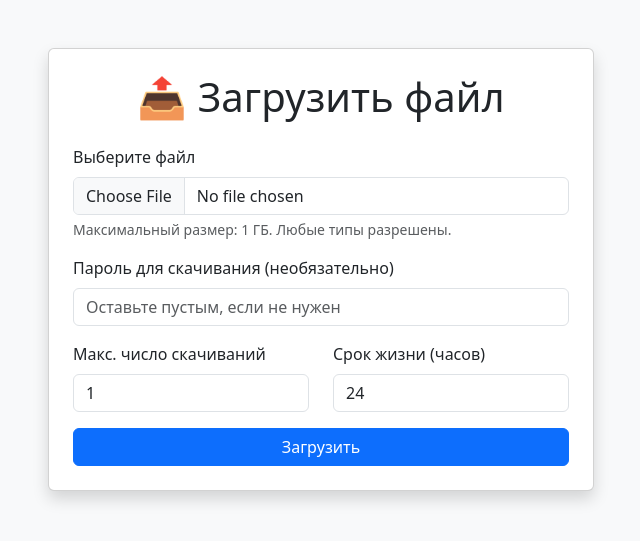
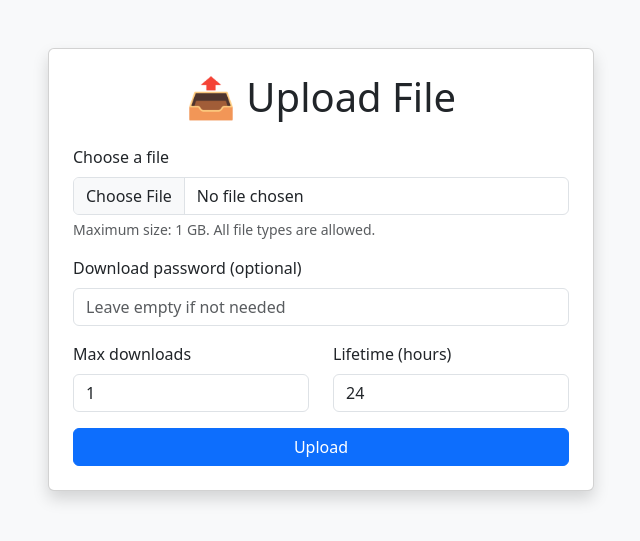
Before and after one commit to wert72536-blip/file-hosting, a Flask app: page / in a window 1280 px wide. Shown: the top 541 px of the page, without its empty margins (319-959 px from the left). Run offline with Flask 3, Linux system fonts and the light colour scheme; data that the repository does not hold is empty; some libraries are stand-ins or nearby versions.

Commit message:
index.html

```diff
--- a/templates/index.html
+++ b/templates/index.html
@@ -1,9 +1,9 @@
 <!DOCTYPE html>
-<html lang="ru">
+<html lang="en">
 <head>
     <meta charset="UTF-8">
     <meta name="viewport" content="width=device-width, initial-scale=1.0">
-    <title>Файлообменник</title>
+    <title>File Sharing</title>
     <link href="https://cdn.jsdelivr.net/npm/bootstrap@5.3.0/dist/css/bootstrap.min.css" rel="stylesheet">
 </head>
 <body class="bg-light">
@@ -12,20 +12,20 @@
             <div class="col-md-8 col-lg-6">
                 <div class="card shadow">
                     <div class="card-body p-4">
-                        <h1 class="text-center mb-4">📤 Загрузить файл</h1>
+                        <h1 class="text-center mb-4">📤 Upload File</h1>
 
                         {% if error %}
                         <div class="alert alert-danger">{{ error }}</div>
                         {% endif %}
                         {% if success %}
                         <div class="alert alert-success">
-                            <p>Файл успешно загружен!</p>
-                            <p><strong>Ссылка для скачивания:</strong><br>
+                            <p>File uploaded successfully!</p>
+                            <p><strong>Download link:</strong><br>
                             <a href="{{ link }}" target="_blank">{{ link }}</a></p>
                             {% if password_set %}
-                            <p class="mb-0 text-warning">Для скачивания потребуется пароль.</p>
+                            <p class="mb-0 text-warning">A password is required to download.</p>
                             {% endif %}
-                            <button class="btn btn-sm btn-outline-secondary mt-2" onclick="navigator.clipboard.writeText('{{ link }}')">📋 Копировать ссылку</button>
+                            <button class="btn btn-sm btn-outline-secondary mt-2" onclick="navigator.clipboard.writeText('{{ link }}')">📋 Copy link</button>
                         </div>
                         {% endif %}
 
@@ -33,28 +33,28 @@
                             <input type="hidden" name="_csrf_token" value="{{ csrf_token() }}">
 
                             <div class="mb-3">
-                                <label for="fileInput" class="form-label">Выберите файл</label>
+                                <label for="fileInput" class="form-label">Choose a file</label>
                                 <input class="form-control" type="file" id="fileInput" name="file" required>
-                                <div class="form-text">Максимальный размер: 1 ГБ. Любые типы разрешены.</div>
+                                <div class="form-text">Maximum size: 1 GB. All file types are allowed.</div>
                             </div>
 
                             <div class="mb-3">
-                                <label for="password" class="form-label">Пароль для скачивания (необязательно)</label>
-                                <input type="text" class="form-control" id="password" name="password" placeholder="Оставьте пустым, если не нужен">
+                                <label for="password" class="form-label">Download password (optional)</label>
+                                <input type="text" class="form-control" id="password" name="password" placeholder="Leave empty if not needed">
                             </div>
 
                             <div class="row mb-3">
                                 <div class="col">
-                                    <label for="max_downloads" class="form-label">Макс. число скачиваний</label>
+                                    <label for="max_downloads" class="form-label">Max downloads</label>
                                     <input type="number" class="form-control" id="max_downloads" name="max_downloads" value="1" min="1" max="100">
                                 </div>
                                 <div class="col">
-                                    <label for="ttl_hours" class="form-label">Срок жизни (часов)</label>
+                                    <label for="ttl_hours" class="form-label">Lifetime (hours)</label>
                                     <input type="number" class="form-control" id="ttl_hours" name="ttl_hours" value="24" min="1" max="168">
                                 </div>
                             </div>
 
-                            <button type="submit" class="btn btn-primary w-100">Загрузить</button>
+                            <button type="submit" class="btn btn-primary w-100">Upload</button>
                         </form>
                     </div>
                 </div>
```
